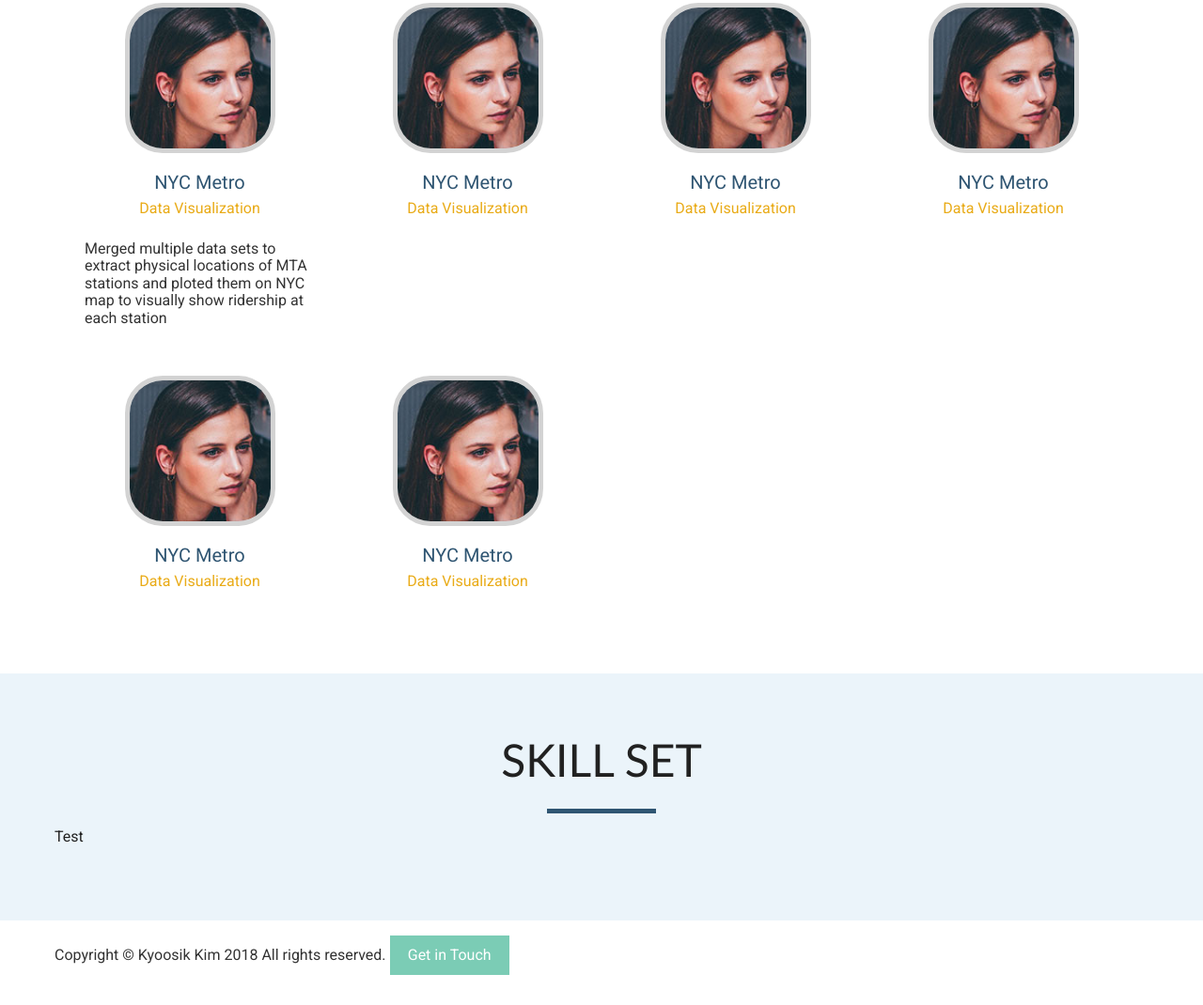
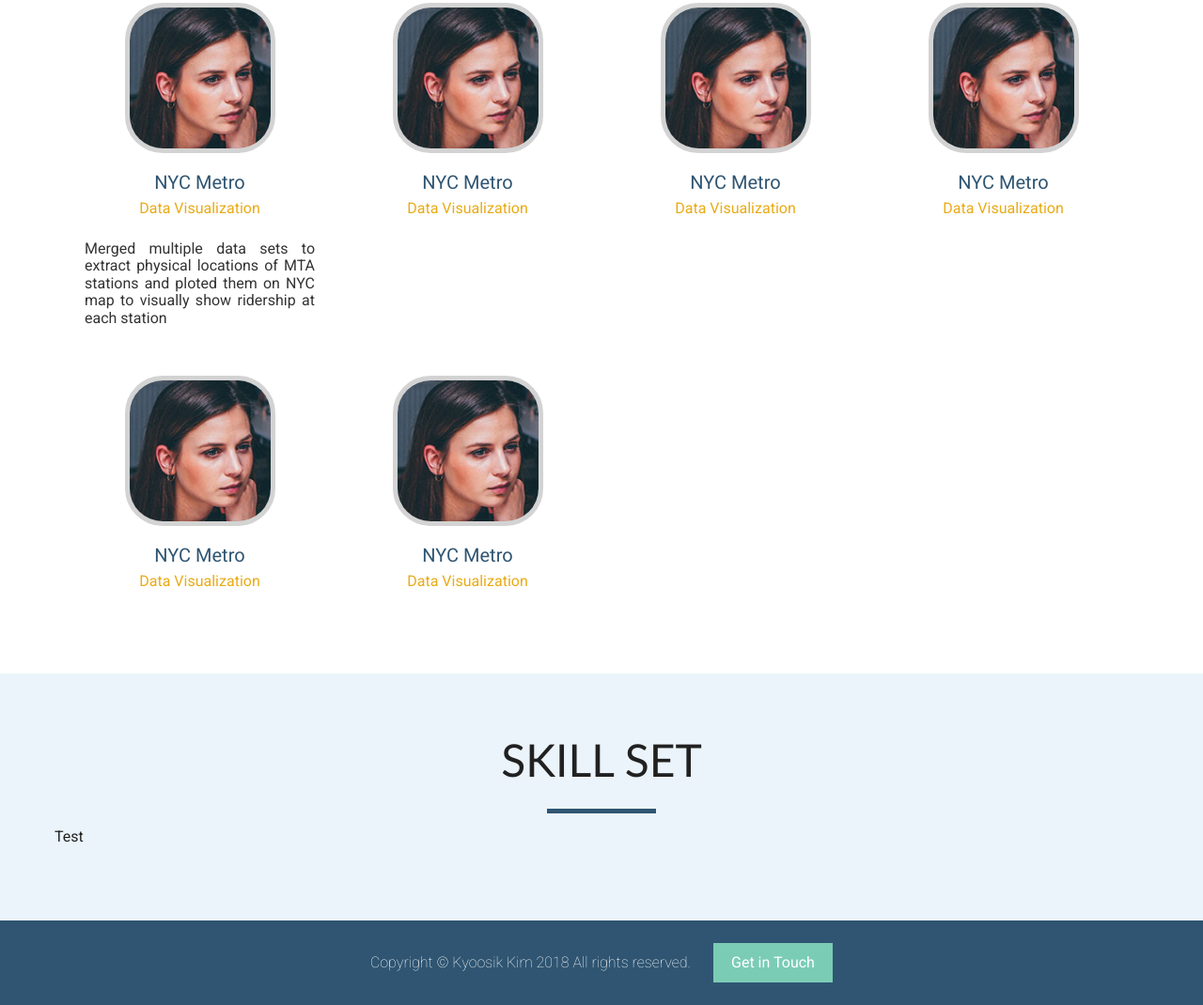
Before and after one commit to Q-shick/portfolio, a website: page app/index.html in a window 1280 px wide. Shown: the part 932-2002 px from the top of the page at 94% size. Drawn offline with Linux system fonts and the light colour scheme.

Commit message:
Solved trivial issues

```diff
--- a/app/assets/styles/modules/_row.css
+++ b/app/assets/styles/modules/_row.css
@@ -8,8 +8,4 @@
   &--gutters > div {
     padding-right: 40px;
   }
-
-  &__item {
-
-  }
 }
--- a/app/assets/styles/modules/_site-footer.css
+++ b/app/assets/styles/modules/_site-footer.css
@@ -13,6 +13,7 @@
       display: inline;
       padding-bottom: 0;
       font-weight: 200;
+      margin-right: 1.25rem;
     }
   }
 }
--- a/app/assets/styles/styles.css
+++ b/app/assets/styles/styles.css
@@ -8,8 +8,5 @@
 @import "modules/_page-section";
 @import "modules/_row";
 @import "modules/_project";
-<<<<<<< HEAD
 @import "modules/_grid";
-=======
 @import "modules/_site-footer";
->>>>>>> footer
--- a/app/temp/styles/styles.css
+++ b/app/temp/styles/styles.css
@@ -656,10 +656,6 @@ img {
     padding-right: 40px;
   }
 
-.row__item {
-
-  }
-
 .project__photo {
     border-radius: 40px;
     overflow: hidden;
@@ -686,7 +682,6 @@ img {
             transform: translateY(-50%);
   }
 
-<<<<<<< HEAD
 .project__content {
     text-align: justify;
     text-justify: inter-word;
@@ -716,7 +711,8 @@ img {
     -webkit-box-ordinal-group: 0;
         -ms-flex-order: -1;
             order: -1;
-=======
+  }
+
 .site-footer {
   background-color: #2f5572;
   color: White;
@@ -735,7 +731,7 @@ img {
 .site-footer__text {
       display: inline;
       padding-bottom: 0;
-      font-weight: 200
+      font-weight: 200;
+      margin-right: 1.25rem
   }
->>>>>>> footer
   }
```
